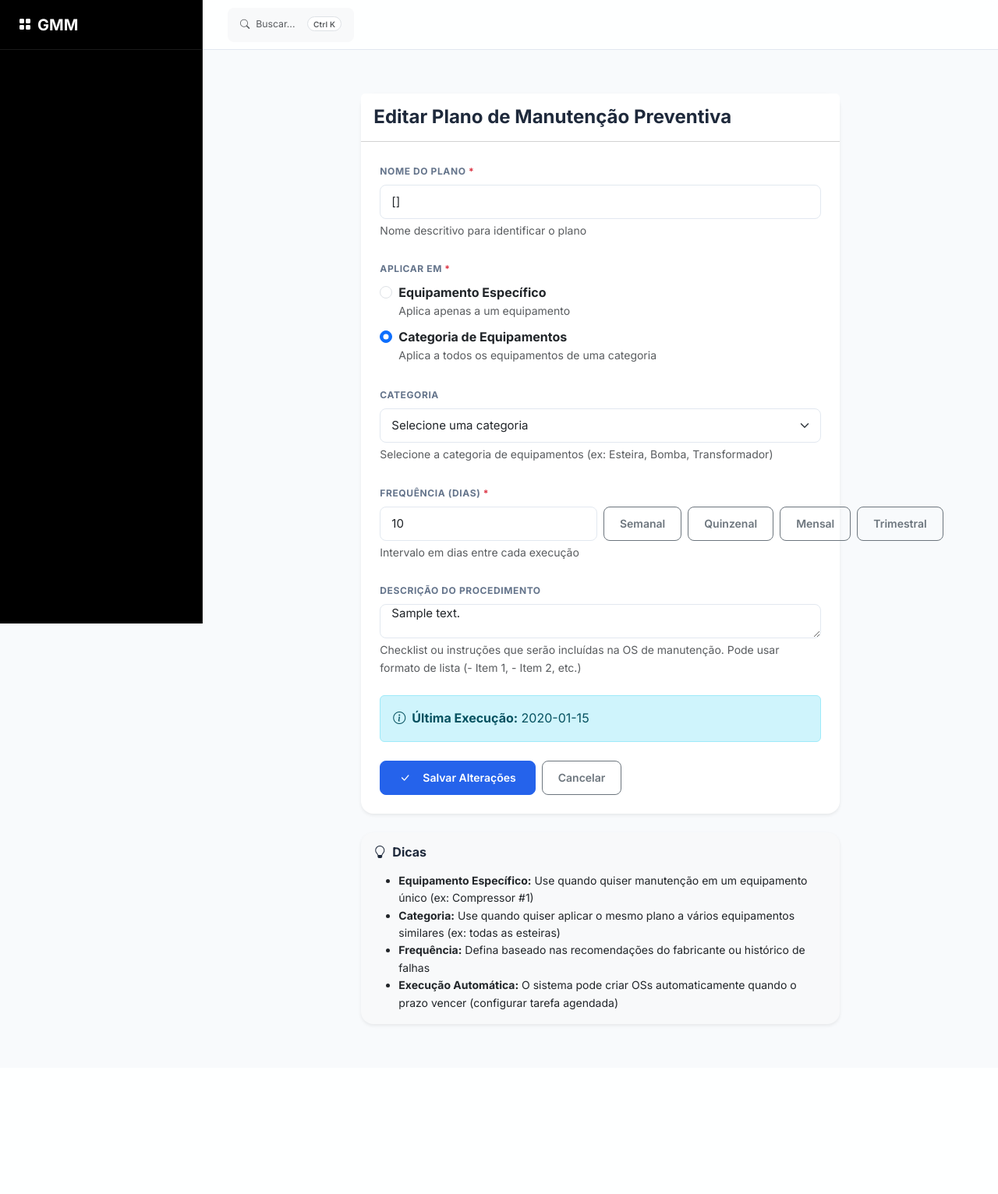
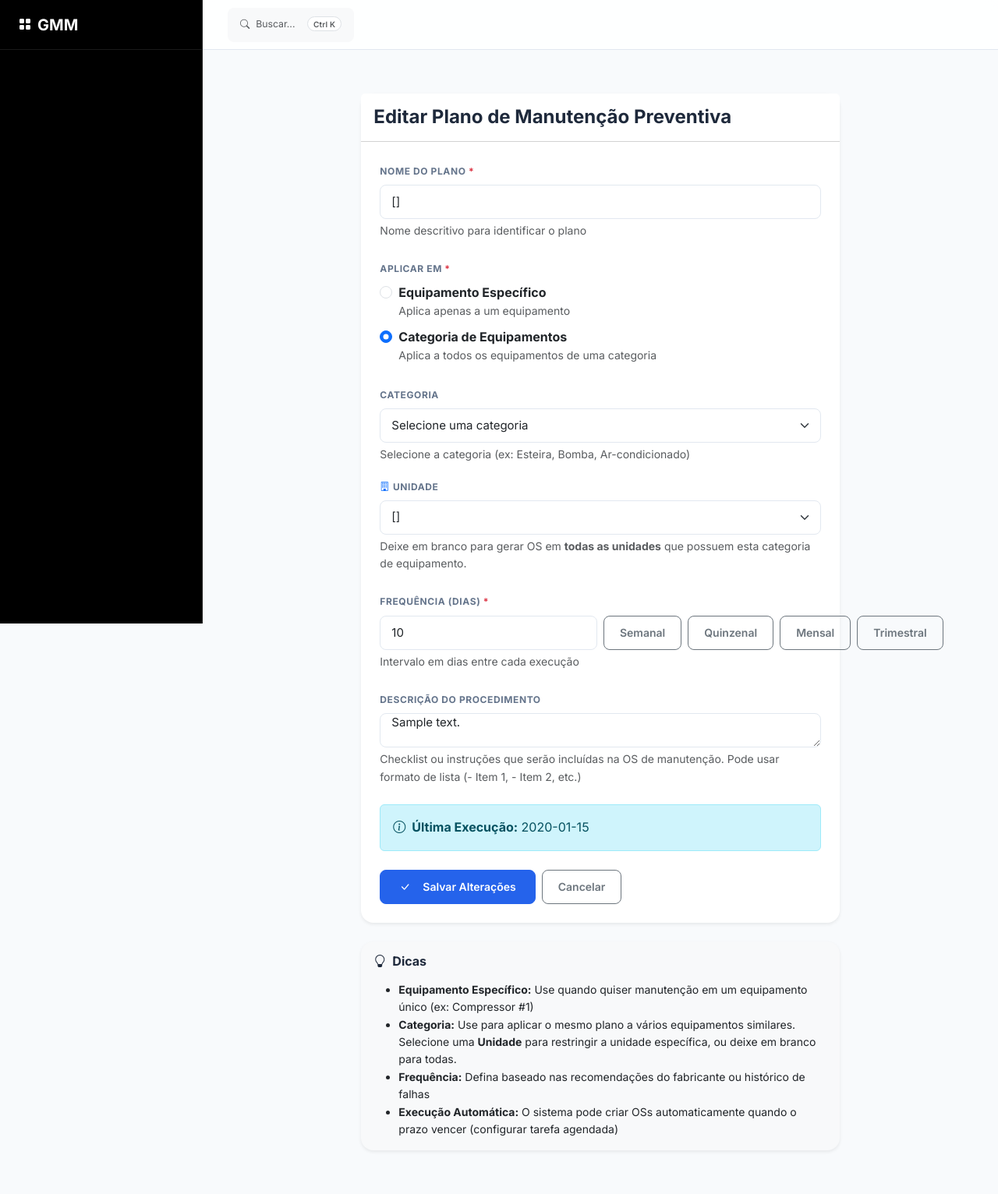
Before and after one commit to Admsmartfit/python-gestao-2, a Python web app: template gmm/app/templates/manutencao/preventiva_form.html in a window 1280 px wide. Shown: the whole page at 78% size. Before the commit the page ends 1317 px from the top, so only its background shows below. Run offline with Jinja, Linux system fonts and the light colour scheme; the template is opened without the code that fills it: most values are stand-ins (such as "Sample title", 1, 10 or a date in 2020); some libraries are stand-ins or nearby versions.

Commit message:
atualiza

```diff
--- a/gmm/app/models/estoque_models.py
+++ b/gmm/app/models/estoque_models.py
@@ -103,6 +103,8 @@
     # Pode ser por Categoria (todas as esteiras) ou Equipamento Específico
     categoria_equipamento = db.Column(db.String(50), nullable=True)
     equipamento_id = db.Column(db.Integer, db.ForeignKey('equipamentos.id'), nullable=True)
+    # Unidade: filtra equipamentos afetados. NULL = todas as unidades
+    unidade_id = db.Column(db.Integer, db.ForeignKey('unidades.id'), nullable=True)
 
     frequencia_dias = db.Column(db.Integer, nullable=False) # Ex: 7, 15, 30
     ultima_execucao = db.Column(db.DateTime, nullable=True)
@@ -111,6 +113,7 @@
     ativo = db.Column(db.Boolean, default=True)
 
     equipamento = db.relationship('Equipamento', backref='planos')
+    unidade = db.relationship('Unidade', backref='planos_manutencao')
 
 
 
--- a/gmm/app/templates/manutencao/preventiva_form.html
+++ b/gmm/app/templates/manutencao/preventiva_form.html
@@ -67,7 +67,7 @@
                         </div>
 
                         <!-- Seletor de Categoria -->
-                        <div class="mb-4 d-none" id="campoCategoria">
+                        <div class="mb-3 d-none" id="campoCategoria">
                             <label class="form-label fw-bold">Categoria</label>
                             <select class="form-select" name="categoria_equipamento">
                                 <option value="">Selecione uma categoria</option>
@@ -78,7 +78,26 @@
                                 </option>
                                 {% endfor %}
                             </select>
-                            <div class="form-text">Selecione a categoria de equipamentos (ex: Esteira, Bomba, Transformador)</div>
+                            <div class="form-text">Selecione a categoria (ex: Esteira, Bomba, Ar-condicionado)</div>
+                        </div>
+
+                        <!-- Seletor de Unidade (para categoria: filtra quais equipamentos serão afetados) -->
+                        <div class="mb-4 d-none" id="campoUnidade">
+                            <label class="form-label fw-bold">
+                                <i class="bi bi-building me-1 text-primary"></i>Unidade
+                            </label>
+                            <select class="form-select" name="unidade_id" id="selectUnidade">
+                                <option value="">— Todas as Unidades —</option>
+                                {% for u in unidades %}
+                                <option value="{{ u.id }}"
+                                        {% if plano and plano.unidade_id == u.id %}selected{% endif %}>
+                                    {{ u.nome }}
+                                </option>
+                                {% endfor %}
+                            </select>
+                            <div class="form-text">
+                                Deixe em branco para gerar OS em <strong>todas as unidades</strong> que possuem esta categoria de equipamento.
+                            </div>
                         </div>
 
                         <!-- Frequência -->
@@ -144,7 +163,7 @@
                     <h6 class="fw-bold mb-3"><i class="bi bi-lightbulb me-2"></i>Dicas</h6>
                     <ul class="small mb-0">
                         <li><strong>Equipamento Específico:</strong> Use quando quiser manutenção em um equipamento único (ex: Compressor #1)</li>
-                        <li><strong>Categoria:</strong> Use quando quiser aplicar o mesmo plano a vários equipamentos similares (ex: todas as esteiras)</li>
+                        <li><strong>Categoria:</strong> Use para aplicar o mesmo plano a vários equipamentos similares. Selecione uma <strong>Unidade</strong> para restringir a unidade específica, ou deixe em branco para todas.</li>
                         <li><strong>Frequência:</strong> Defina baseado nas recomendações do fabricante ou histórico de falhas</li>
                         <li><strong>Execução Automática:</strong> O sistema pode criar OSs automaticamente quando o prazo vencer (configurar tarefa agendada)</li>
                     </ul>
@@ -159,13 +178,17 @@
     const tipoEquipamento = document.getElementById('tipoEquipamento').checked;
     const campoEquipamento = document.getElementById('campoEquipamento');
     const campoCategoria = document.getElementById('campoCategoria');
+    const campoUnidade = document.getElementById('campoUnidade');
 
     if (tipoEquipamento) {
         campoEquipamento.classList.remove('d-none');
         campoCategoria.classList.add('d-none');
+        campoUnidade.classList.add('d-none');
+        document.getElementById('selectUnidade').value = '';
     } else {
         campoEquipamento.classList.add('d-none');
         campoCategoria.classList.remove('d-none');
+        campoUnidade.classList.remove('d-none');
     }
 }
 
```
Also changed, not shown: gmm/app/routes/manutencao.py (+19 -7 lines), gmm/app/utils/schema_checker.py (+13 -1 lines).
